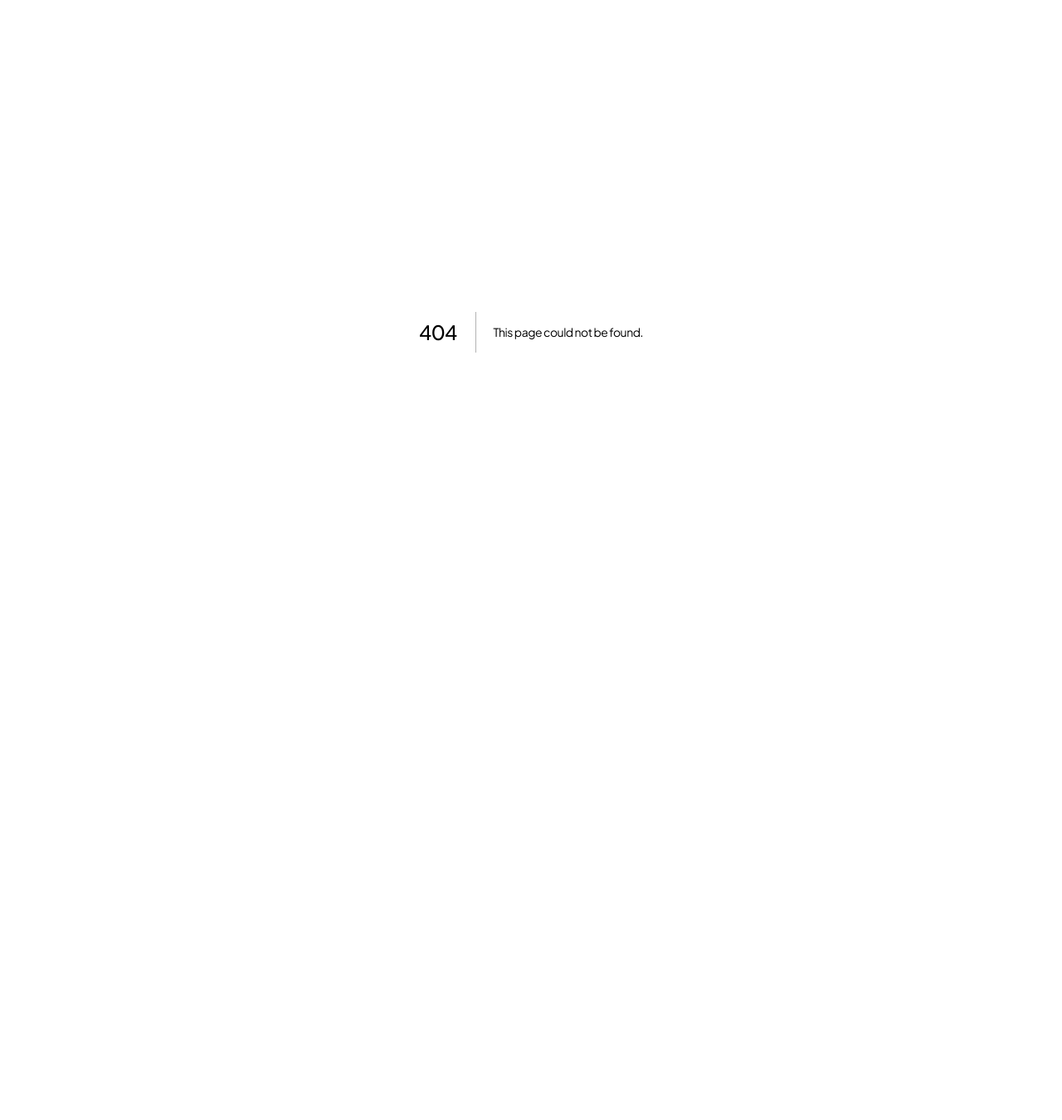
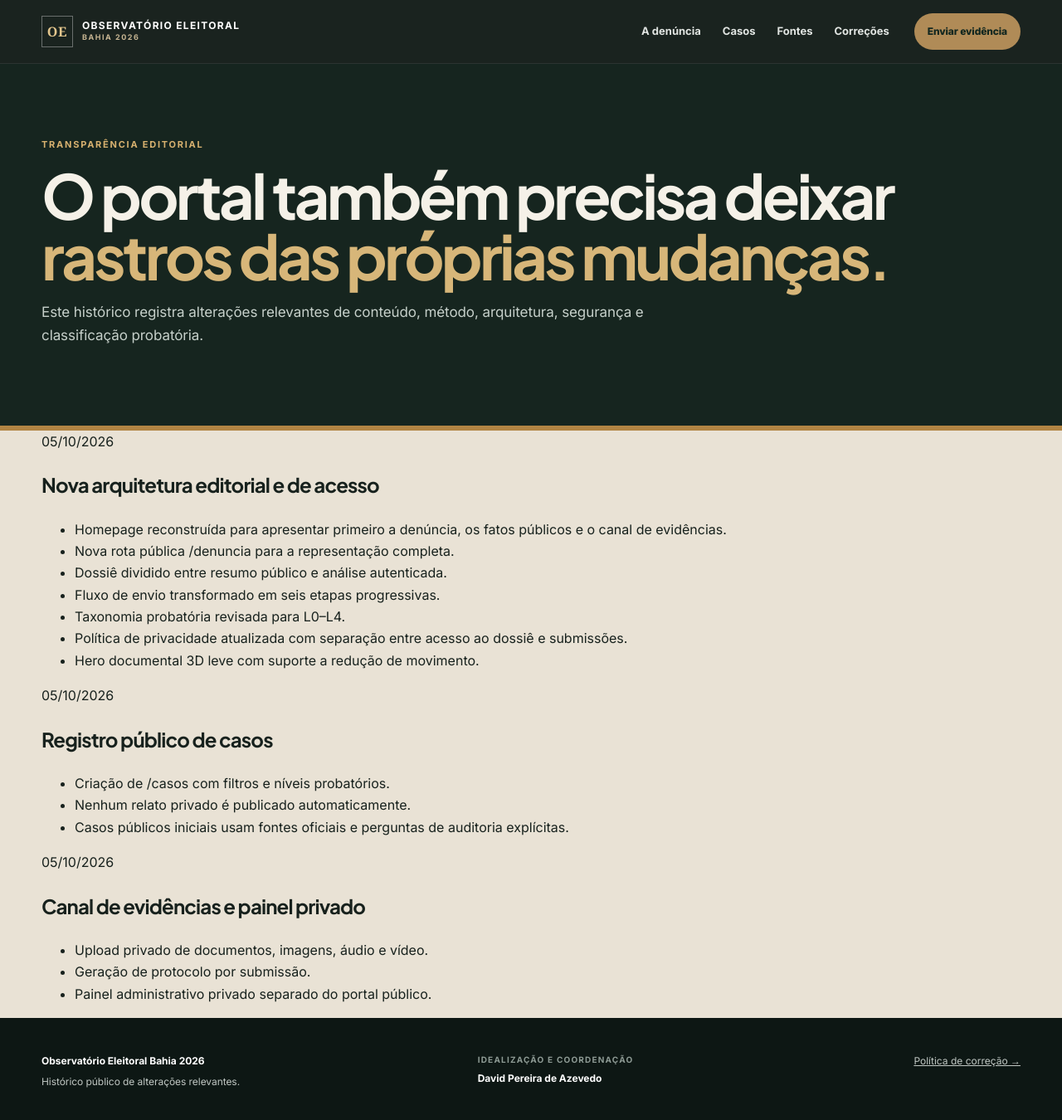
Before and after one commit to davidazevedo/observatorio-eleitoral-ba-2026, a Next.js app: page /atualizacoes in a window 1280 px wide. Before the commit this address had no page. Shown: the whole page at 83% size. Before the commit the page ends 800 px from the top, so only its background shows below. Built offline with nearby package versions, Linux system fonts and the light colour scheme.

Commit message:
feat: add public changelog and correction policy

```diff
--- /dev/null
+++ b/app/atualizacoes/page.tsx
@@ -0,0 +1,73 @@
+import Link from 'next/link';
+
+export const metadata = {
+  title: 'Atualizações | Observatório Eleitoral Bahia 2026',
+  description: 'Histórico público de mudanças editoriais, técnicas e metodológicas do Observatório Eleitoral Bahia 2026.',
+};
+
+const entries = [
+  {
+    date: '05/10/2026',
+    title: 'Nova arquitetura editorial e de acesso',
+    items: [
+      'Homepage reconstruída para apresentar primeiro a denúncia, os fatos públicos e o canal de evidências.',
+      'Nova rota pública /denuncia para a representação completa.',
+      'Dossiê dividido entre resumo público e análise autenticada.',
+      'Fluxo de envio transformado em seis etapas progressivas.',
+      'Taxonomia probatória revisada para L0–L4.',
+      'Política de privacidade atualizada com separação entre acesso ao dossiê e submissões.',
+      'Hero documental 3D leve com suporte a redução de movimento.',
+    ],
+  },
+  {
+    date: '05/10/2026',
+    title: 'Registro público de casos',
+    items: [
+      'Criação de /casos com filtros e níveis probatórios.',
+      'Nenhum relato privado é publicado automaticamente.',
+      'Casos públicos iniciais usam fontes oficiais e perguntas de auditoria explícitas.',
+    ],
+  },
+  {
+    date: '05/10/2026',
+    title: 'Canal de evidências e painel privado',
+    items: [
+      'Upload privado de documentos, imagens, áudio e vídeo.',
+      'Geração de protocolo por submissão.',
+      'Painel administrativo privado separado do portal público.',
+    ],
+  },
+];
+
+export default function UpdatesPage() {
+  return (
+    <main className="complaint-page">
+      <header className="site-header political-header">
+        <div className="container header-inner">
+          <Link className="brand political-brand" href="/"><span className="brand-mark">OE</span><span className="brand-copy">Observatório Eleitoral<br/><small>Bahia 2026</small></span></Link>
+          <nav className="nav"><Link href="/denuncia">A denúncia</Link><Link href="/casos">Casos</Link><Link href="/fontes">Fontes</Link><Link href="/correcoes">Correções</Link></nav>
+          <Link className="button compact political-cta" href="/enviar">Enviar evidência</Link>
+        </div>
+      </header>
+
+      <section className="dossier-public-hero">
+        <div className="container">
+          <p className="eyebrow light">TRANSPARÊNCIA EDITORIAL</p>
+          <h1>O portal também precisa deixar <em>rastros das próprias mudanças.</em></h1>
+          <p>Este histórico registra alterações relevantes de conteúdo, método, arquitetura, segurança e classificação probatória.</p>
+        </div>
+      </section>
+
+      <section className="container updates-list">
+        {entries.map((entry) => (
+          <article key={entry.date + entry.title}>
+            <time>{entry.date}</time>
+            <div><h2>{entry.title}</h2><ul>{entry.items.map((item)=><li key={item}>{item}</li>)}</ul></div>
+          </article>
+        ))}
+      </section>
+
+      <footer className="political-footer"><div className="container footer-top"><div><strong>Observatório Eleitoral Bahia 2026</strong><p>Histórico público de alterações relevantes.</p></div><div className="footer-signature"><span>Idealização e coordenação</span><strong>David Pereira de Azevedo</strong></div><Link href="/correcoes">Política de correção →</Link></div></footer>
+    </main>
+  );
+}
```
